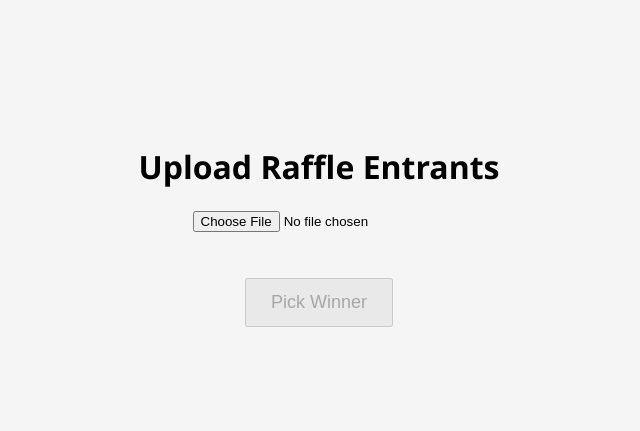
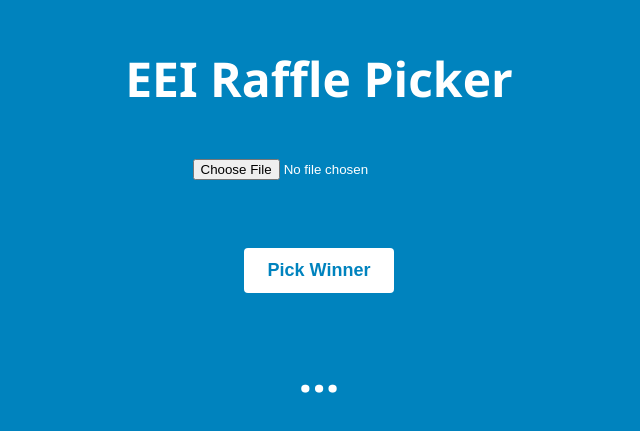
Before and after one commit to agland/raffle-app, a plain HTML site: page index.html in a window 1280 px wide. Shown: the part 175-606 px from the top of the page, without its empty margins (321-961 px from the left). Drawn offline with Linux system fonts and the light colour scheme; a web font is replaced by a local one.

Commit message:
Update index.html
font and color change

```diff
--- a/index.html
+++ b/index.html
@@ -2,32 +2,31 @@
 <html lang="en">
 <head>
   <meta charset="UTF-8">
-  <title>Raffle Picker</title>
+  <title>EEI Raffle Picker</title>
   <style>
+    @import url('https://fonts.googleapis.com/css2?family=Proxima+Nova:wght@400;700&display=swap');
+
     body {
-      font-family: 'Segoe UI', Roboto, sans-serif;
+      font-family: 'Proxima Nova', 'Segoe UI', sans-serif;
+      background-color: #0083BE;
+      color: white;
       margin: 0;
       padding: 0;
-      background: #f5f5f5;
       display: flex;
+      flex-direction: column;
+      align-items: center;
       justify-content: center;
-      align-items: center;
       height: 100vh;
       overflow: hidden;
     }
-    #mainView, #drawView {
-      display: none;
-      flex-direction: column;
-      align-items: center;
-      text-align: center;
-    }
-    #mainView.active, #drawView.active {
-      display: flex;
+    h1 {
+      font-size: 3em;
+      margin-bottom: 1em;
     }
     #winner {
-      font-size: 6em;
+      font-size: 4em;
       font-weight: bold;
-      color: darkgreen;
+      color: white;
       margin-top: 30px;
     }
     ul {
@@ -36,6 +35,8 @@
       padding-left: 0;
       margin-top: 10px;
       text-align: left;
+      width: 100%;
+      max-width: 600px;
     }
     li {
       list-style: none;
@@ -46,11 +47,17 @@
       padding: 12px 24px;
       font-size: 18px;
       cursor: pointer;
+      background-color: white;
+      color: #0083BE;
+      border: none;
+      border-radius: 4px;
+      font-weight: bold;
     }
     #nameDisplay {
-      font-size: 4em;
+      font-size: 3em;
       font-weight: bold;
       margin-top: 1em;
+      color: white;
     }
     canvas {
       position: fixed;
@@ -64,64 +71,51 @@
   </style>
 </head>
 <body>
-  <div id="mainView" class="active">
-    <div>
-      <h1>Upload Raffle Entrants</h1>
-      <input type="file" id="fileInput" accept=".txt">
-      <ul id="nameList"></ul>
-      <button id="pickButton" disabled>Pick Winner</button>
-    </div>
-  </div>
-
-  <div id="drawView">
-    <div>
-      <div id="nameDisplay">...</div>
-      <div id="winner"></div>
-    </div>
-    <canvas id="confetti-canvas"></canvas>
-  </div>
+  <h1>EEI Raffle Picker</h1>
+  <input type="file" id="fileInput" accept=".txt"><br>
+  <ul id="nameList"></ul>
+  <button id="pickButton" disabled>Pick Winner</button>
+  <div id="nameDisplay">...</div>
+  <div id="winner"></div>
+  <canvas id="confetti-canvas"></canvas>
 
   <script>
     let names = [];
 
-    const fileInput = document.getElementById('fileInput');
-    const nameList = document.getElementById('nameList');
-    const pickButton = document.getElementById('pickButton');
-    const winnerDisplay = document.getElementById('winner');
-    const nameDisplay = document.getElementById('nameDisplay');
-    const mainView = document.getElementById('mainView');
-    const drawView = document.getElementById('drawView');
-
-    fileInput.addEventListener('change', function(event) {
+    document.getElementById('fileInput').addEventListener('change', function(event) {
       const file = event.target.files[0];
       if (!file) return;
+
       const reader = new FileReader();
       reader.onload = function(e) {
         const text = e.target.result;
         names = text.split('\n').map(name => name.trim()).filter(name => name !== '');
+
+        const nameList = document.getElementById('nameList');
         nameList.innerHTML = '';
         names.forEach(name => {
           const li = document.createElement('li');
           li.textContent = name;
           nameList.appendChild(li);
         });
-        pickButton.disabled = names.length === 0;
-        winnerDisplay.textContent = '';
+
+        document.getElementById('pickButton').disabled = names.length === 0;
+        document.getElementById('winner').textContent = '';
       };
       reader.readAsText(file);
     });
 
-    pickButton.addEventListener('click', function() {
+    document.getElementById('pickButton').addEventListener('click', function() {
       if (names.length === 0) return;
-      mainView.classList.remove('active');
-      drawView.classList.add('active');
 
       clearConfetti();
 
-      const startTime = Date.now();
-      const duration = 15000; // total duration in ms
-      const fastDuration = 10000; // fast scroll for 10 seconds
-      let interval = 50; // initial interval in ms
+      let nameDisplay = document.getElementById('nameDisplay');
+      let winnerDisplay = document.getElementById('winner');
+      let startTime = Date.now();
+      let duration = 15000; // 15 seconds total
+      let fastDuration = 10000; // first 10 seconds fast
+      let interval = 50; // start fast
 
       function spin() {
         const now = Date.now();
@@ -150,7 +144,7 @@
       spin();
     });
 
-    // ----------- Confetti -------------
+    // Confetti functions
     const confettiCanvas = document.getElementById('confetti-canvas');
     const ctx = confettiCanvas.getContext('2d');
     let confettiPieces = [];
```
